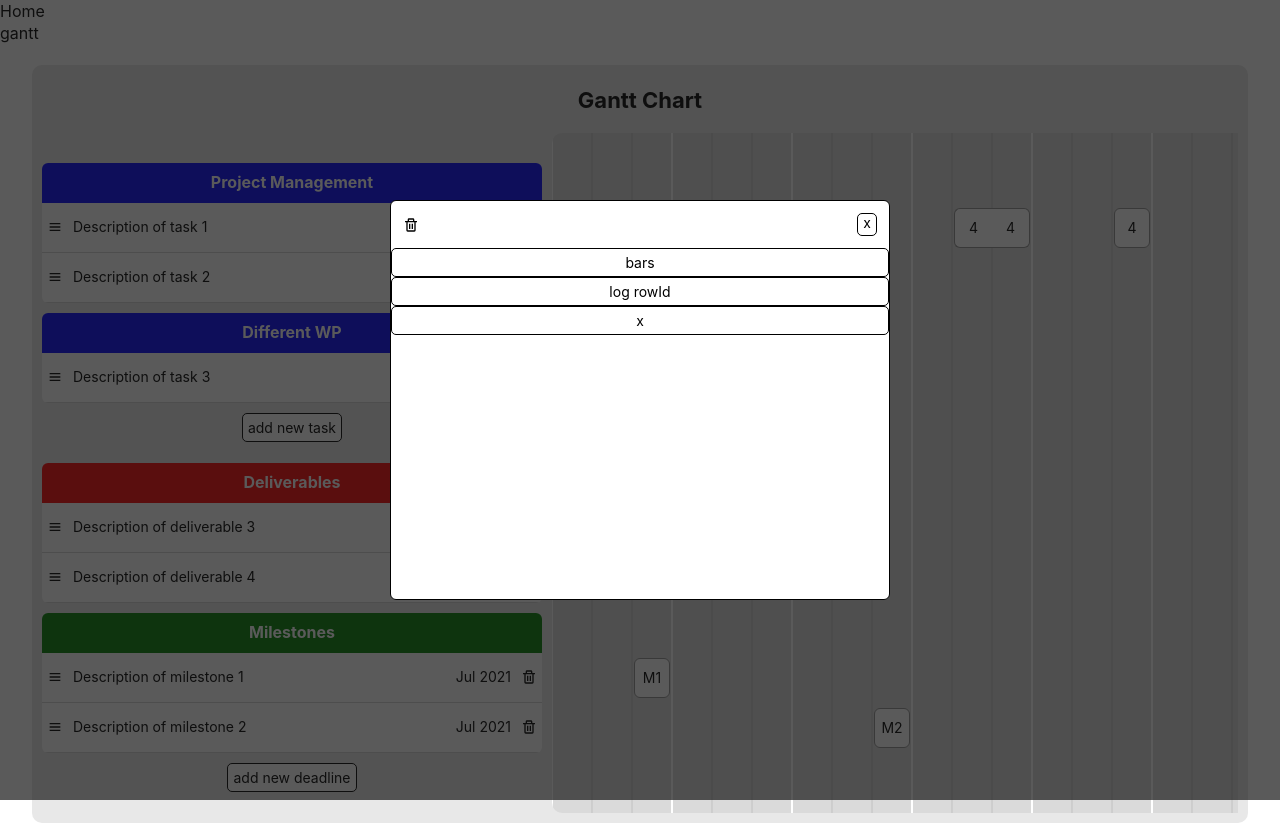
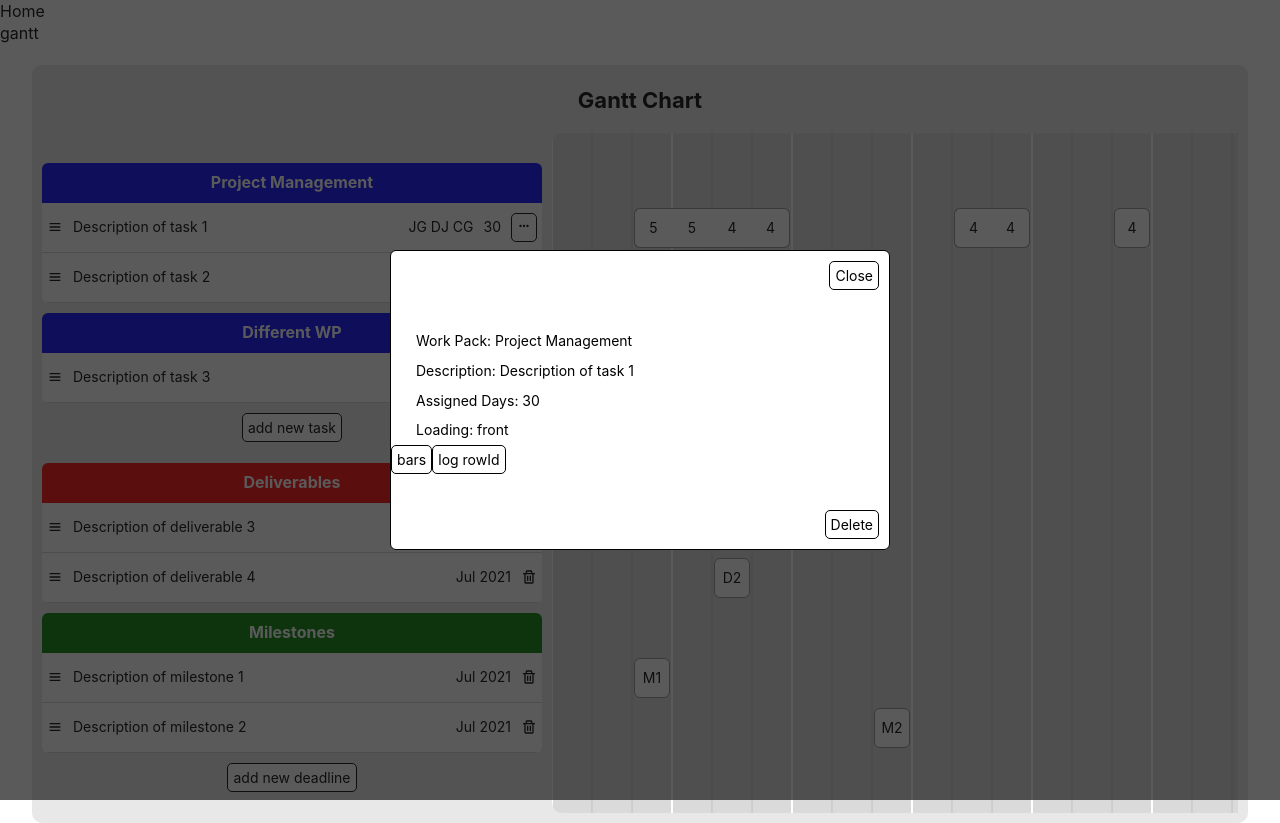
Before and after one commit to jrgrantham/wax-grant-portal-old, a React (Create React App) app: page /gantt in a window 1280 px wide. Both pictures are taken after a click on the button 524 px from the left and 227 px from the top of the page. Built offline with nearby package versions, Linux system fonts and the light colour scheme.

Commit message:
basic edit modal function

```diff
--- a/src/components/gantt/ganttDetails.jsx
+++ b/src/components/gantt/ganttDetails.jsx
@@ -1,10 +1,10 @@
 import React, { useState } from "react";
 import styled from "styled-components";
-// import { FiClock } from "react-icons/fi";
 import { useDispatch } from "react-redux";
 import { BiMenu, BiDotsHorizontalRounded, BiTrash } from "react-icons/bi";
-import { wPSetNumberOfBars } from "../../store/projectData/workPackages";
+
 import { dAndMRowRemoved } from "../../store/projectData/delsAndMils";
+import EditModal from "./ganttEditModal";
 
 function GanttDetails(props) {
   const dispatch = useDispatch();
@@ -17,29 +17,24 @@ function GanttDetails(props) {
     ? resources.map((person, index) => <span key={index}>{person.name} </span>)
     : null;
 
-  const editModal = (
-    <div className="editScreen" id="outside">
-      <div className="editWindow">
-        <div className="topRow">
-          <BiTrash />
-          <button onClick={() => setEdit(false)}>x</button>
-        </div>
-        <button onClick={() => dispatch(wPSetNumberOfBars(row))}>bars</button>
-        <button onClick={(e) => console.log(e.target)}>log rowId</button>
-        <button onClick={() => setEdit(!edit)}>x</button>
-      </div>
+  const deleteDM = (
+    <div className="confirmDelete">
+      <button onClick={() => setConfirmDelete(false)}>Cancel</button>
+      <button onClick={() => dispatch(dAndMRowRemoved(row.rowId))}>
+        Confirm Delete
+      </button>
     </div>
   );
 
   return (
     <Container>
-      {edit ? editModal : null}
+      {edit ? <EditModal setEdit={setEdit} row={row}/> : null}
       <div className="rowDescription">
         <BiMenu />
         <p>{description}</p>
       </div>
       {isWP ? (
-        <div className="rowData WP">
+        <div className="rowData">
           <p>{expandedResources}</p>
           <p>{days}</p>
           <button onClick={() => setEdit(!edit)}>
@@ -47,18 +42,16 @@ function GanttDetails(props) {
           </button>
         </div>
       ) : (
-        <div className="rowData other">
+        <div className="rowData">
           {confirmDelete ? (
-            <div className="confirmDelete">
-              <button onClick={() => setConfirmDelete(false)}>Cancel</button>
-              <button onClick={() => dispatch(dAndMRowRemoved(row.rowId))}>
-                Delete
-              </button>
-            </div>
+            deleteDM
           ) : (
             <>
               <p>Jul 2021</p>
-              <BiTrash style={{cursor: "pointer"}} onClick={() => setConfirmDelete(true)} />
+              <BiTrash
+                style={{ cursor: "pointer" }}
+                onClick={() => setConfirmDelete(true)}
+              />
             </>
           )}
         </div>
@@ -95,47 +88,9 @@ const Container = styled.div`
     }
   }
 
-  .editScreen {
-    position: fixed;
-    top: 0;
-    left: 0;
-    width: 100%;
-    height: 100vh;
-
-    display: flex;
-    justify-content: center;
-    align-items: center;
-
-    background-color: rgba(20, 20, 20, 0.7);
-    z-index: 2;
-
-    .editWindow {
-      width: 500px;
-      height: 400px;
-
-      display: flex;
-      flex-direction: column;
-      justify-content: flex-start;
-
-      background-color: white;
-      border: 1px solid black;
-      border-radius: 6px;
-    }
-
-    .topRow {
-      display: flex;
-      justify-content: space-between;
-      align-items: center;
-      padding: 12px;
-      button {
-        padding: 0 5px 4px 5px;
-      }
-    }
-  }
-
   .confirmDelete {
     display: flex;
-    justify-content: space-evenly;
-    width: 140px;
+    justify-content: space-between;
+    width: 175px;
   }
 `;
--- /dev/null
+++ b/src/components/gantt/ganttEditModal.jsx
@@ -0,0 +1,118 @@
+import React, { useState } from "react";
+import styled from "styled-components";
+import { useDispatch } from "react-redux";
+import {
+  wPRowRemoved,
+  wPSetNumberOfBars,
+} from "../../store/projectData/workPackages";
+
+function EditModal(props) {
+  const dispatch = useDispatch();
+  const [confirmDelete, setConfirmDelete] = useState(false);
+  const row = props.row;
+  const {
+    dayLoading,
+    days,
+    description,
+    resources,
+    workPackageTitle,
+  } = row;
+
+  console.log(resources);
+
+  const deleteWP = (
+    <div className="confirmDelete">
+      <button onClick={() => setConfirmDelete(false)}>Cancel</button>
+      <button onClick={() => dispatch(wPRowRemoved(row.rowId))}>
+        Confirm Delete
+      </button>
+    </div>
+  );
+
+  return (
+    <Container>
+      <div className="editWindow">
+        <div className="top row">
+          <button onClick={() => props.setEdit(false)}>Close</button>
+        </div>
+        <div>
+          <p>Work Pack: {workPackageTitle}</p>
+          <p>Description: {description}</p>
+          <p>Assigned Days: {days}</p>
+          <p>Loading: {dayLoading}</p>
+          {/* <p>Loading: {resources}</p> */}
+          <button onClick={() => dispatch(wPSetNumberOfBars(row))}>bars</button>
+          <button onClick={(e) => console.log(e.target)}>log rowId</button>
+        </div>
+        <div className="bottom row">
+          {confirmDelete ? (
+            deleteWP
+          ) : (
+            <button
+              style={{ cursor: "pointer" }}
+              onClick={() => setConfirmDelete(true)}
+            >
+              Delete
+            </button>
+          )}
+        </div>
+      </div>
+    </Container>
+  );
+}
+
+export default EditModal;
+
+const Container = styled.div`
+  position: fixed;
+  top: 0;
+  left: 0;
+  width: 100%;
+  height: 100vh;
+
+  display: flex;
+  justify-content: center;
+  align-items: center;
+
+  background-color: rgba(20, 20, 20, 0.7);
+  z-index: 2;
+
+  p {
+    padding: 5px 5px 5px 25px;
+  }
+
+  .editWindow {
+    width: 500px;
+    height: 300px;
+
+    display: flex;
+    flex-direction: column;
+    justify-content: space-between;
+
+    background-color: white;
+    border: 1px solid black;
+    border-radius: 6px;
+  }
+
+  .top.row {
+    display: flex;
+    justify-content: flex-end;
+    align-items: center;
+    padding: 10px;
+    /* padding: 12px; */
+    /* button {
+        padding: 0 5px 4px 5px;
+      } */
+  }
+  .bottom.row {
+    display: flex;
+    justify-content: flex-end;
+    padding: 10px;
+  }
+
+  .confirmDelete {
+    display: flex;
+    justify-content: space-between;
+    width: 175px;
+  }
+`;
--- a/src/components/gantt/ganttScheduleBackground.jsx
+++ b/src/components/gantt/ganttScheduleBackground.jsx
@@ -3,7 +3,7 @@ import { connect } from "react-redux";
 import styled from "styled-components";
 
 // needs adding to state
-import { project } from "../../data/index";
+import { projectData } from "../../data/index";
 
 function GanttScheduleBackground(props) {
   const classNames = [
@@ -12,7 +12,7 @@ function GanttScheduleBackground(props) {
     "backgroundColumn columnRight",
   ];
   const columns = [];
-  for (let i = 0; i < project.data.projectLength; i++) {
+  for (let i = 0; i < projectData.data.projectLength; i++) {
     columns.push(<div key={i} className={classNames[i % 3]}></div>);
   }
   return <Container>{columns}</Container>;
--- a/src/data/project.js
+++ b/src/data/project.js
@@ -1,4 +1,4 @@
-export const project = {
+export const projectData = {
   loading: false,
   data: {
     projectTitle: "first Project",
```
Also changed, not shown: src/store/projectData/project.js (added, +90 -0 lines), 1 other file (tests, documents, lock files or other folders).
